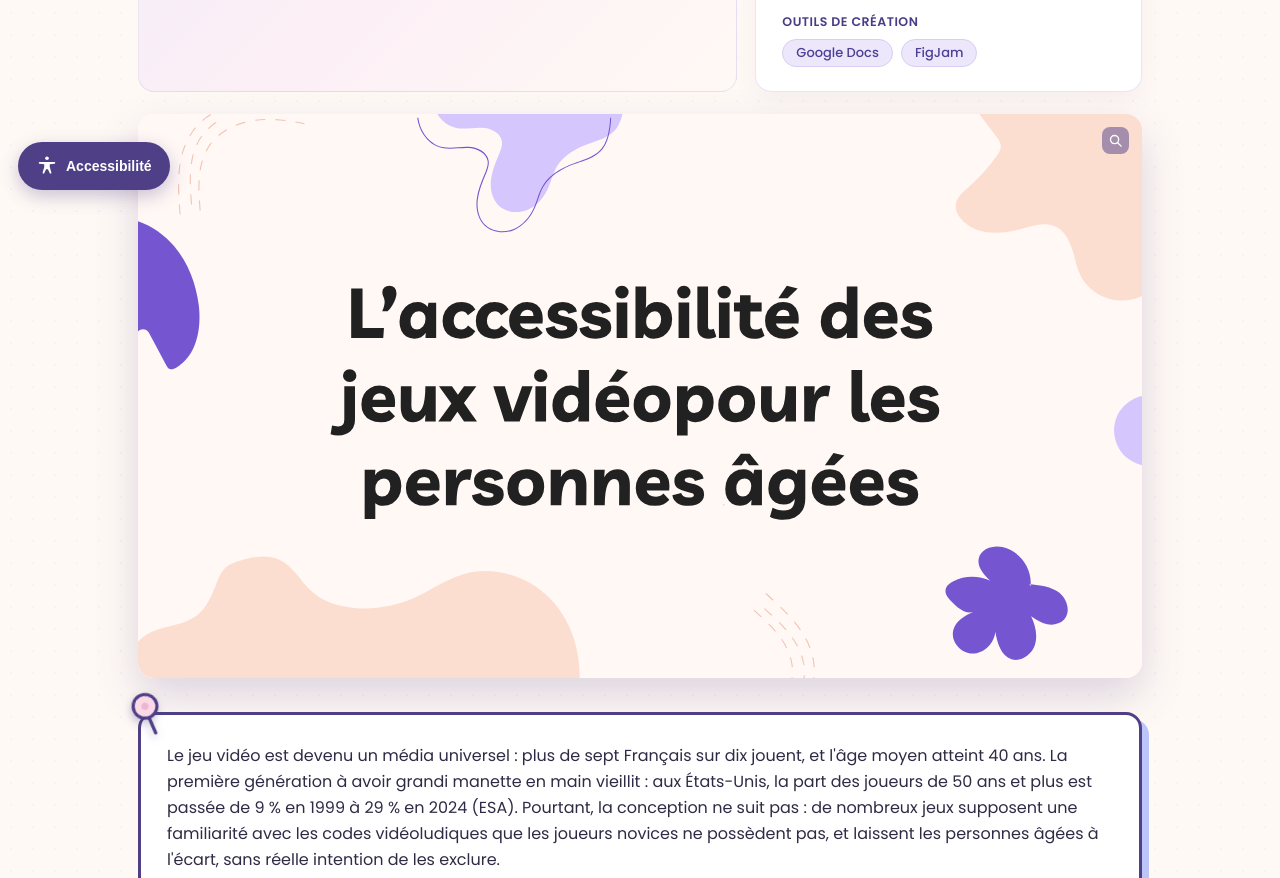
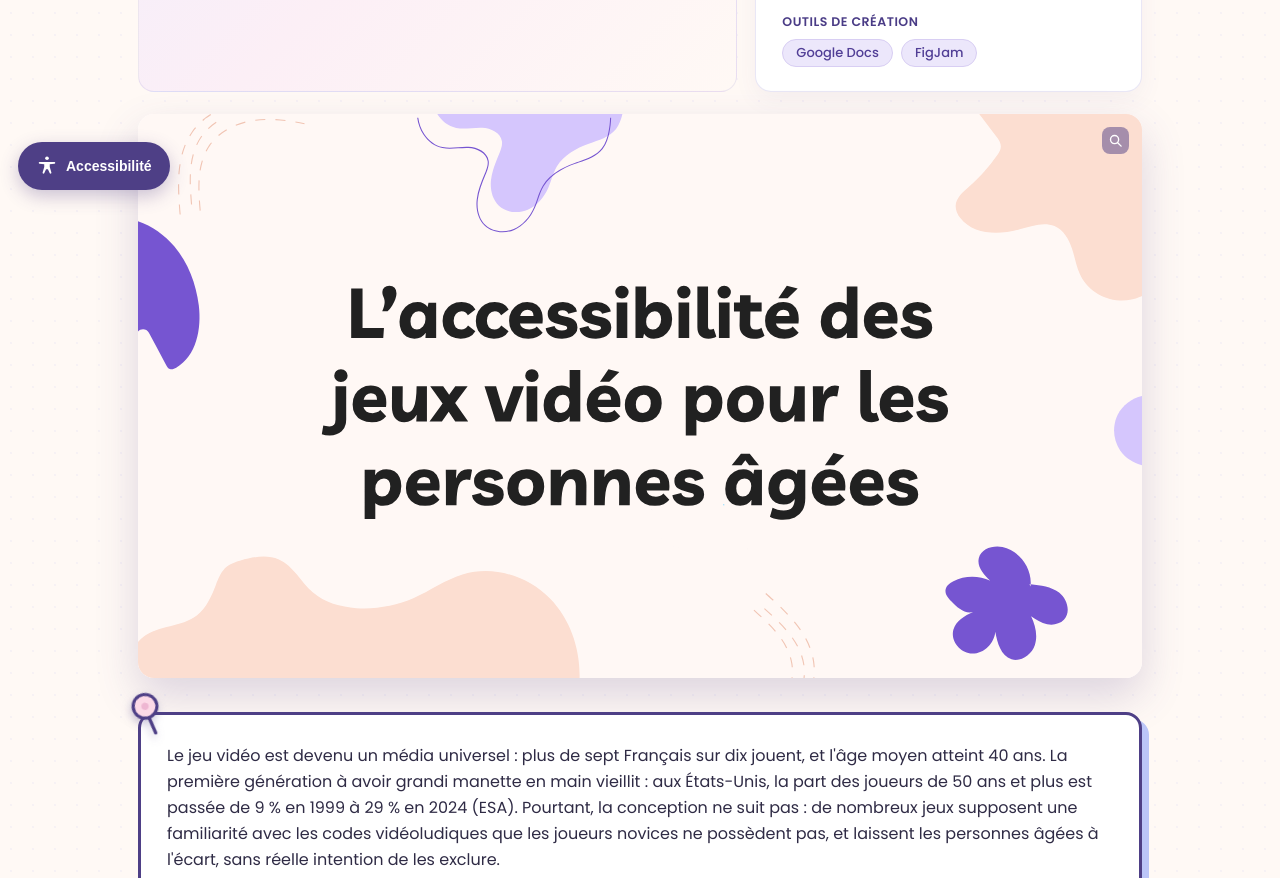
Before and after one commit to cleagodfrinpro/portfolio, a plain HTML site: page memoire.html in a window 1280 px wide. Shown: the part 592-1470 px from the top of the page. Drawn offline with Linux system fonts and the light colour scheme.

Commit message:
Remplace la couverture du mémoire
Co-Authored-By: Claude Opus 5 (1M context) <noreply@anthropic.com>

```diff
--- a/memoire.html
+++ b/memoire.html
@@ -229,7 +229,7 @@
       </div>
 
       <button class="cs-cover" type="button" aria-label="Agrandir la couverture du mémoire">
-        <img src="assets/memoire.svg" alt="L'accessibilité des jeux vidéo pour les personnes âgées : couverture du mémoire, sur un fond pastel lavande et rose.">
+        <img src="assets/couverture%20m%C3%A9moire.svg" alt="L'accessibilité des jeux vidéo pour les personnes âgées : couverture du mémoire, sur un fond pastel lavande et rose.">
       </button>
 
       <div class="cs-layout">
```
Also changed, not shown: index.html (+1 -1 lines), assets/couverture mémoire.svg (added).
